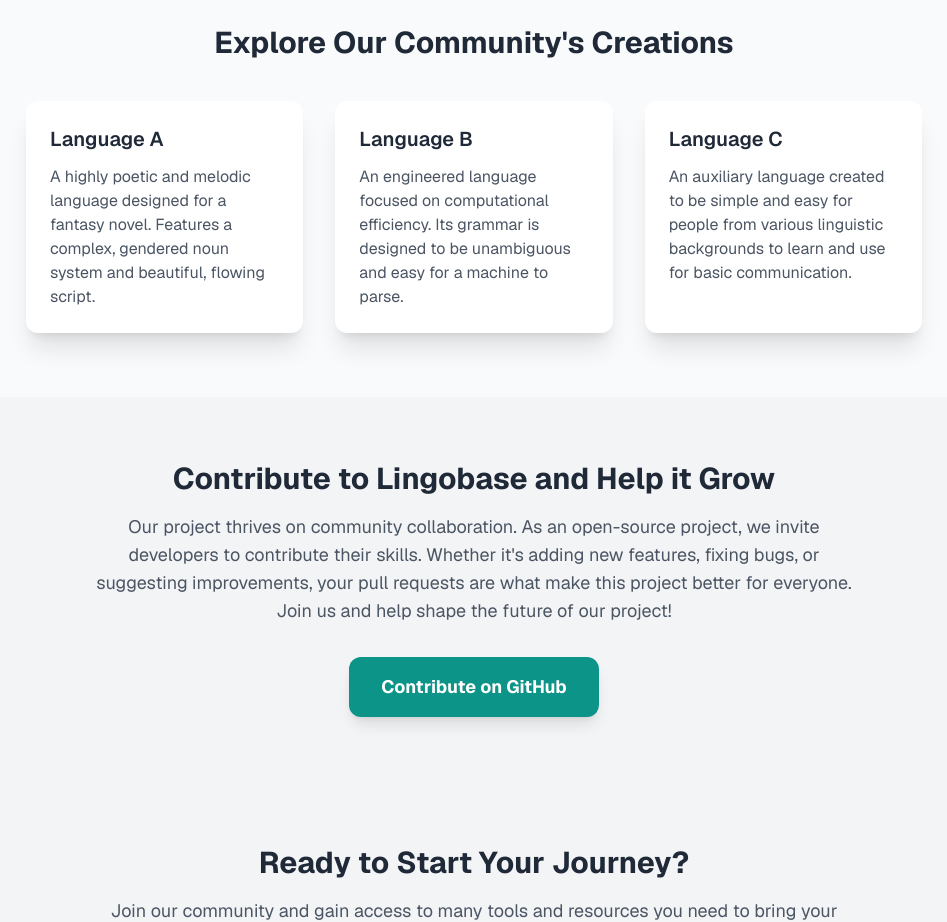
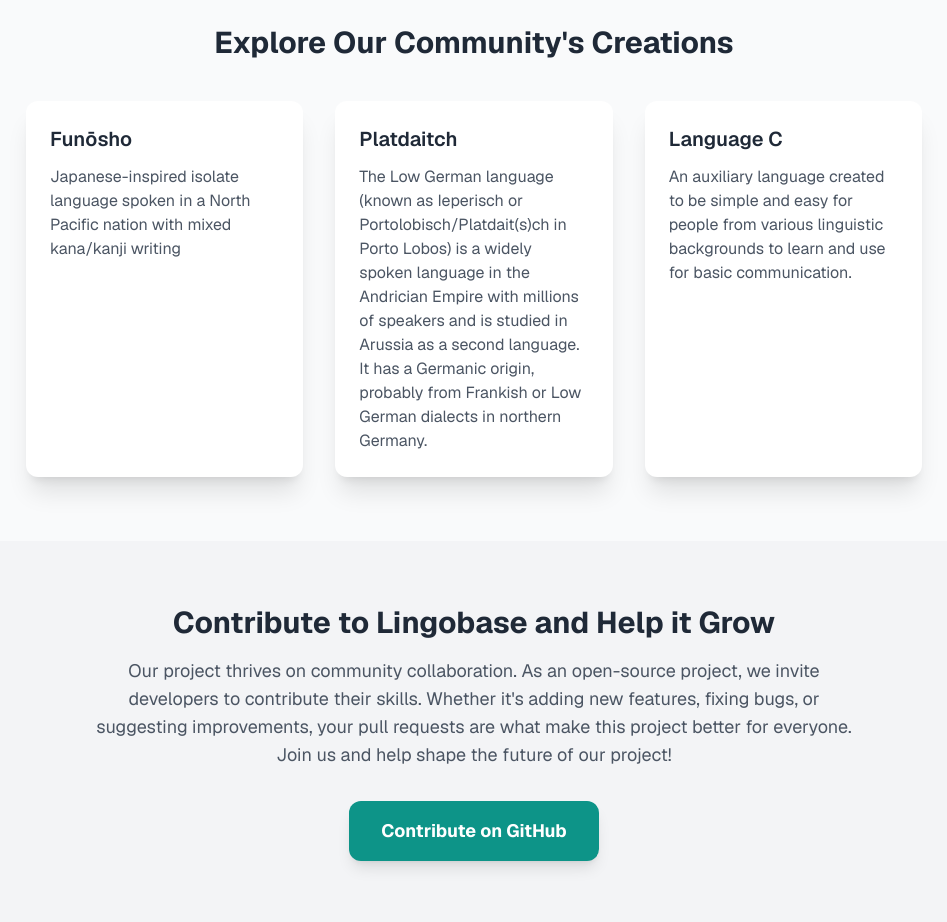
Before and after one commit to andrewnationdev/andrew-lingobase, a Next.js app: page / in a window 1280 px wide. Shown: the part 1040-1962 px from the top of the page, without its empty margins (166-1113 px from the left). Built offline with nearby package versions, Linux system fonts and the light colour scheme; no server answers.

Commit message:
test deleting conlangs and add featured conlangs to home

```diff
--- a/app/page.tsx
+++ b/app/page.tsx
@@ -99,15 +99,17 @@ export default async function Home() {
             <div className="max-w-4xl mx-auto">
               <h2 className="text-3xl font-bold text-center mb-10 text-gray-800 dark:text-white">{`Explore Our Community's Creations`}</h2>
               <div className="grid grid-cols-1 sm:grid-cols-2 lg:grid-cols-3 gap-8">
-                <Card title="Language A">
-                  A highly poetic and melodic language designed for a fantasy
-                  novel. Features a complex, gendered noun system and beautiful,
-                  flowing script.
+                <Card title="Funōsho">
+                  Japanese-inspired isolate language spoken in a North Pacific
+                  nation with mixed kana/kanji writing
                 </Card>
-                <Card title="Language B">
-                  An engineered language focused on computational efficiency.
-                  Its grammar is designed to be unambiguous and easy for a
-                  machine to parse.
+                <Card title="Platdaitch">
+                  The Low German language (known as Ieperisch or
+                  Portolobisch/Platdait(s)ch in Porto Lobos) is a widely spoken
+                  language in the Andrician Empire with millions of speakers and
+                  is studied in Arussia as a second language. It has a Germanic
+                  origin, probably from Frankish or Low German dialects in
+                  northern Germany.
                 </Card>
                 <Card title="Language C">
                   An auxiliary language created to be simple and easy for people
--- a/components/ui/conlang-view.tsx
+++ b/components/ui/conlang-view.tsx
@@ -35,6 +35,14 @@ export default function ViewConlang({ id, loggedUser }) {
     if (_prompt) {
       try {
         const req = await supabase.from("conlang").delete().eq("code", id);
+        const deleteAllInfo = async () => {
+          await supabase.from("conlang-dictionary").delete().eq("conlang_code", id);
+          await supabase.from("conlang-phonology").delete().eq("conlang_id", id);
+          await supabase.from("conlang-typology").delete().eq("conlang_code", id);
+          await supabase.from("conlang-articles").delete().eq("conlang_code", id);
+        };
+
+        await deleteAllInfo();
 
         if (req?.status === 204) {
           router.push("/dashboard");
@@ -141,7 +149,6 @@ export default function ViewConlang({ id, loggedUser }) {
               Edit
             </Link>
             <button
-              disabled
               onClick={handleDeleteConlang}
               className="w-full flex justify-center py-2 px-4 border border-transparent rounded-lg shadow-md text-sm mt-8 font-semibold text-white bg-red-500 hover:bg-red-600 focus:outline-none focus:ring-2 focus:ring-offset-2 focus:ring-teal-500 transition-colors duration-200"
             >
```
